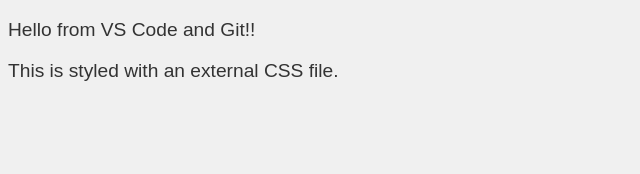
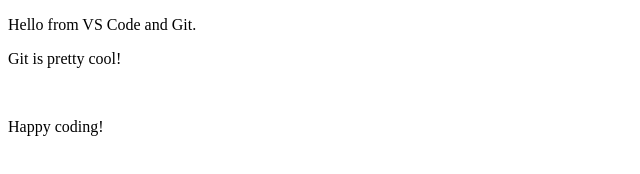
Before and after one commit to synapdb/vscode-git, a plain HTML site: page index.html in a window 1280 px wide. Shown: the whole page, without its empty margins (0-640 px from the left). Drawn offline with Linux system fonts and the light colour scheme.

Commit message:
delete the css from project.

```diff
--- a/index.html
+++ b/index.html
@@ -4,10 +4,11 @@
   <meta charset="UTF-8">
   <meta name="viewport" content="width=device-width, initial-scale=1.0">
   <title>Hello from VS Code and Git</title>
-  <link rel="stylesheet" href="styles.css">
 </head>
 <body>
-  <p>Hello from VS Code and Git!!</p>
-  <p>This is styled with an external CSS file.</p>
+  <p>Hello from VS Code and Git.</p>
+  <p>Git is pretty cool!</p>
+  <br>
+  <p>Happy coding!</p>
 </body>
 </html>
--- a/styles.css
+++ /dev/null
@@ -1,9 +0,0 @@
-body {
-  font-family: Arial, sans-serif;
-  background-color: #f0f0f0;
-  color: #333;
-}
-
-p {
-  font-size: 1.2em;
-}
```
